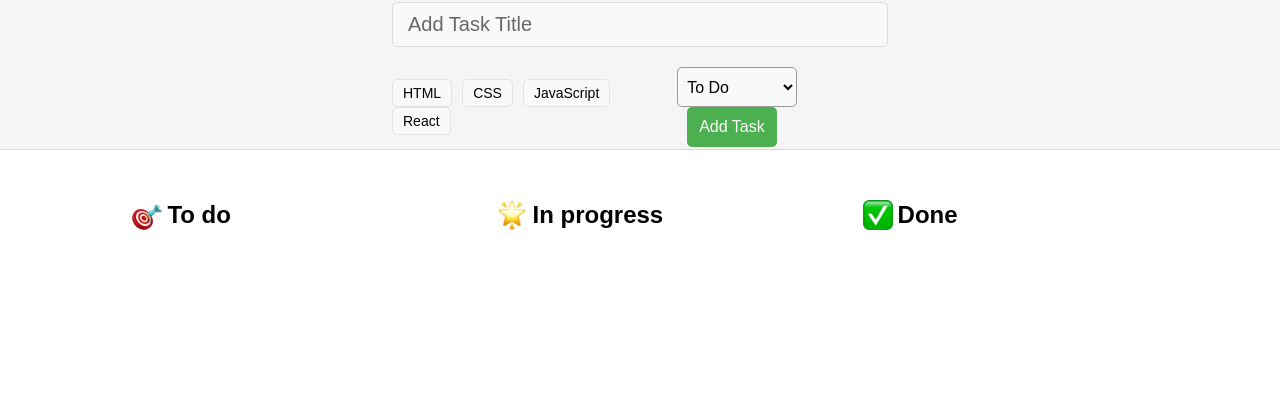
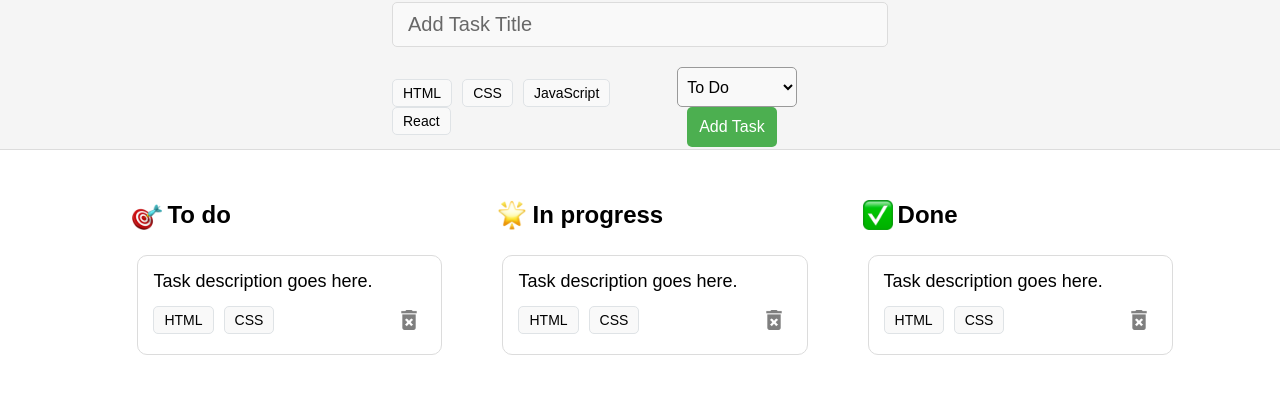
Before and after one commit to sagarng31/taskTrek, a React (Vite) app: page / in a window 1280 px wide. Shown: the top 394 px of the page. Built offline with nearby package versions, Linux system fonts and the light colour scheme.

Commit message:
created task card component

```diff
--- /dev/null
+++ b/src/components/TaskCard.css
@@ -0,0 +1,39 @@
+.task_card {
+  width: 100%;
+  min-height: 100px;
+  border: solid 1px #dcdcdc;
+  border-radius: 10px;
+  padding: 15px;
+  margin: 15px;
+}
+.task_title {
+  font-size: 18px;
+  font-weight: 500;
+  margin-bottom: 10px;
+}
+.task_footer {
+  display: flex;
+  justify-content: space-between;
+  align-items: center;
+}
+.delete {
+  width: 35px;
+  height: 35px;
+  border-radius: 100%;
+  display: flex;
+  align-items: center;
+  justify-content: center;
+  cursor: pointer;
+  transition: all 0.3s ease-in-out;
+}
+.delete:hover {
+  background-color: #dcdcdc;
+}
+.delete_icon {
+  width: 20px;
+  opacity: 50%;
+  transition: all 0.3s ease-in-out;
+}
+.delete:hover .delete_icon {
+  opacity: 80%;
+}
--- /dev/null
+++ b/src/components/TaskCard.jsx
@@ -0,0 +1,22 @@
+import Tag from "./Tag";
+import "./TaskCard.css";
+import deleteIcon from "../assets/delete.png";
+
+const TaskCard = () => {
+  return (
+    <div className="task_card">
+      <p className="task_title">Task description goes here.</p>
+      <div className="task_footer">
+        <div className="tags">
+          <Tag name="HTML" />
+          <Tag name="CSS" />
+        </div>
+        <div className="delete">
+          <img src={deleteIcon} className="delete_icon" alt="Delete task" />
+        </div>
+      </div>
+    </div>
+  );
+};
+
+export default TaskCard;
--- a/src/components/TaskColumn.jsx
+++ b/src/components/TaskColumn.jsx
@@ -1,3 +1,4 @@
+import TaskCard from "./TaskCard";
 import "./TaskColumn.css";
 
 const TaskColumn = ({ title, taskIcon }) => {
@@ -7,6 +8,7 @@
         <img className="task_icon" src={taskIcon} alt={title} />
         {title}
       </h2>
+      <TaskCard />
     </section>
   );
 };
```
